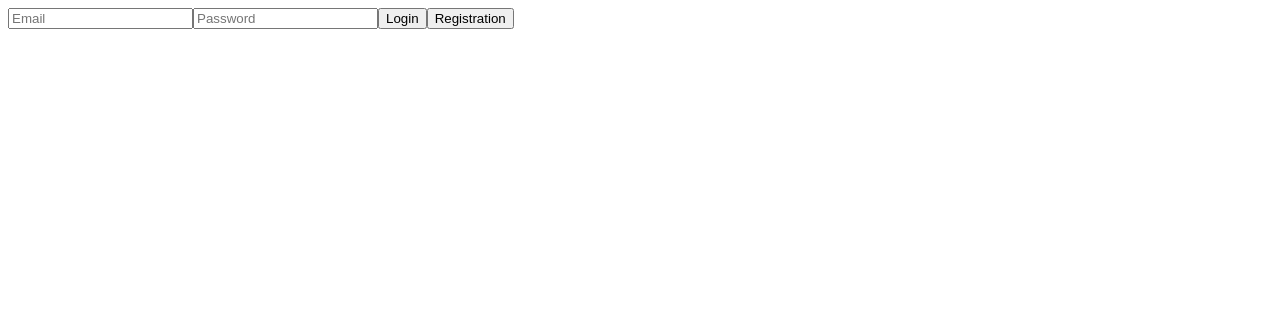
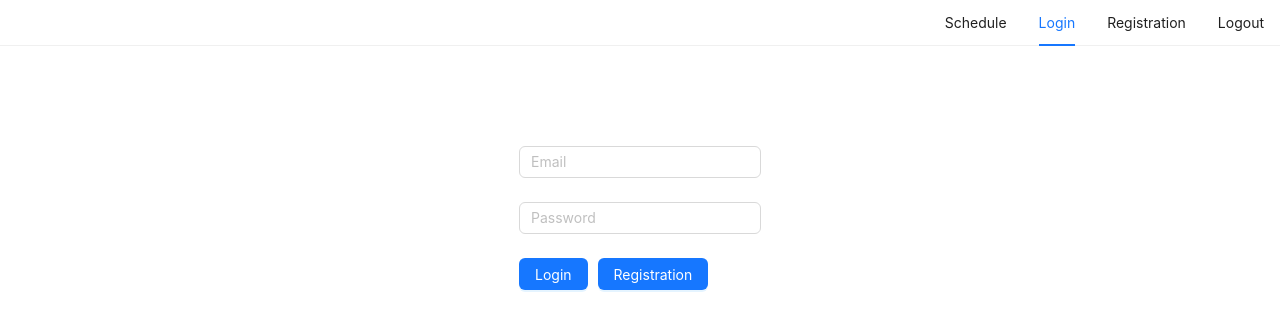
Before and after one commit to fedko-zhenja/room-scheduler-app, a React app in the folder room-scheduler-client/: page / in a window 1280 px wide. Shown: the top 330 px of the page. Built offline with nearby package versions, Linux system fonts and the light colour scheme; the HTML template or start-up script is replaced by a standard one.

Commit message:
feat: implement AuthControls component

```diff
--- a/room-scheduler-client/package.json
+++ b/room-scheduler-client/package.json
@@ -10,10 +10,12 @@
     "preview": "vite preview"
   },
   "dependencies": {
+    "antd": "^5.19.3",
     "axios": "^1.7.2",
     "mobx-react-lite": "^4.0.7",
     "react": "^18.3.1",
-    "react-dom": "^18.3.1"
+    "react-dom": "^18.3.1",
+    "styled-components": "^6.1.12"
   },
   "devDependencies": {
     "@types/react": "^18.3.3",
--- a/room-scheduler-client/src/App.tsx
+++ b/room-scheduler-client/src/App.tsx
@@ -1,9 +1,13 @@
 import {FC, useContext, useEffect, useState} from 'react';
-import LoginForm from './components/LoginForm';
+import LoginForm from './components/LoginForm/LoginForm';
 import { Context } from './index';
 import { observer } from 'mobx-react-lite';
 import { IUser } from './models/IUser';
 import { UserService } from './services/UserService';
+// import { Header } from './components/Header';
+import { Spinner } from './components/Spinner';
+import './index.css';
+import { AuthControls } from './components/AuthControls';
 
 const App: FC = () => {
   const {store} = useContext(Context);
@@ -25,17 +29,38 @@ const App: FC = () => {
   }
 
   if (store.isLoading) {
-    return <div>Loading...</div>
+    return (
+      <div className='content-wrapper'>
+        <AuthControls/>
+        {/* <Header/> */}
+        {/* <div className='content-wrapper'> */}
+          <Spinner/>
+        {/* </div> */}
+      </div>
+)
   }
 
   if (!store.isAuth) {
     return (
+      <div className='content-wrapper'>
+        <AuthControls/>
+        {/* <Header/> */}
+        {/* <LoginForm/> */}
+        {/* <div className='content-wrapper'> */}
+          {/* <Spinner/> */}
           <LoginForm/>
+        {/* </div> */}
+    </div>
     )
   }
 
   return (
+    <div className='content-wrapper'>
+      {/* <Header/> */}
+      <AuthControls/>
+
       <div>
+
         <h1>{store.isAuth ? `User is authorized ${store.user.email}`: 'User is not authorized'}</h1>
 
         <h1>{store.user.isActivated ? 'Account confirmed by email' : 'Account not verified by email'}</h1>
@@ -48,6 +73,9 @@ const App: FC = () => {
         {users.map(user =>
           <div key={user.email}>{user.email}</div>
         )}
+
+      </div>
+
     </div>
   )
 }
--- /dev/null
+++ b/room-scheduler-client/src/components/AuthControls.tsx
@@ -0,0 +1,35 @@
+import React, { useState } from 'react';
+import type { MenuProps } from 'antd';
+import { Menu } from 'antd';
+
+type MenuItem = Required<MenuProps>['items'][number];
+
+const items: MenuItem[] = [
+  {
+    label: 'Schedule',
+    key: 'schedule',
+  },
+  {
+    label: 'Login',
+    key: 'login',
+  },
+  {
+    label: 'Registration',
+    key: 'registration',
+  },
+  {
+    label: 'Logout',
+    key: 'logout',
+  },
+];
+
+export const AuthControls: React.FC = () => {
+  const [current, setCurrent] = useState('login');
+
+  const onClick: MenuProps['onClick'] = (e) => {
+    console.log('click ', e);
+    setCurrent(e.key);
+  };
+
+  return <Menu onClick={onClick} selectedKeys={[current]} mode="horizontal" items={items} style={{justifyContent: "end"}}/>;
+};
--- /dev/null
+++ b/room-scheduler-client/src/components/Header.tsx
@@ -0,0 +1,13 @@
+import {FC} from "react";
+// import { Context } from "../index";
+// import { observer } from 'mobx-react-lite';
+
+export const Header: FC = () => {
+    return (
+        <header>
+            <h1>Яндекс Переговорки</h1>
+        </header>
+    )
+}
+
+// export default observer(Header);
--- a/room-scheduler-client/src/components/LoginForm.tsx
+++ /dev/null
@@ -1,37 +0,0 @@
-import {FC, useContext, useState} from "react";
-import { Context } from "../index";
-import { observer } from 'mobx-react-lite';
-
-const LoginForm: FC = () => {
-    const [email, setEmail] = useState<string>('');
-    const [password, setPassword] = useState<string>('');
-    const {store} = useContext(Context);
-
-    return (
-        <div>
-            <input
-                type="text"
-                placeholder="Email"
-                onChange={e => setEmail(e.target.value)}
-                value={email}
-            />
-
-            <input
-                type="text"
-                placeholder="Password"
-                onChange={e => setPassword(e.target.value)}
-                value={password}
-            />
-
-            <button onClick={() => store.login(email, password)}>
-                Login
-            </button>
-
-            <button onClick={() => store.registration(email, password)}>
-                Registration
-            </button>
-        </div>
-    )
-}
-
-export default observer(LoginForm);
--- /dev/null
+++ b/room-scheduler-client/src/components/LoginForm/LoginForm.style.ts
@@ -0,0 +1,10 @@
+import styled from 'styled-components';
+
+export const LoginFormWrapper = styled.div`
+    padding: 100px;
+    display: flex;
+    flex-direction: column;
+    align-items: center;
+    justify-content: center;
+    border-radius: 10px;
+`
--- /dev/null
+++ b/room-scheduler-client/src/components/LoginForm/LoginForm.tsx
@@ -0,0 +1,52 @@
+import {FC, useContext, useState} from "react";
+import { Context } from "../../index";
+import { observer } from 'mobx-react-lite';
+import { LoginFormWrapper } from "./LoginForm.style";
+
+import { Form, Input, Button } from 'antd';
+
+const LoginForm: FC = () => {
+    const [email, setEmail] = useState<string>('');
+    const [password, setPassword] = useState<string>('');
+    const {store} = useContext(Context);
+
+    return (
+        <LoginFormWrapper>
+            <Form>
+                <Form.Item>
+                    <Input
+                            type="text"
+                            placeholder="Email"
+                            onChange={e => setEmail(e.target.value)}
+                            value={email}
+                        />
+                </Form.Item>
+
+
+                <Form.Item>
+                    <Input
+                            type="text"
+                            placeholder="Password"
+                            onChange={e => setPassword(e.target.value)}
+                            value={password}
+                        />
+                </Form.Item>
+
+                <Button onClick={() => store.login(email, password)}
+                     type="primary">
+
+                    Login
+                </Button>
+
+                <Button onClick={() => store.registration(email, password)}
+                     type="primary"
+                     style={{ marginLeft: '10px' }}>
+
+                    Registration
+                </Button>
+            </Form>
+        </LoginFormWrapper>
+    )
+}
+
+export default observer(LoginForm);
--- /dev/null
+++ b/room-scheduler-client/src/components/Spinner.tsx
@@ -0,0 +1,25 @@
+import React from 'react';
+// import './index.css';
+import { Spin } from 'antd';
+
+// const contentStyle: React.CSSProperties = {
+  // padding: 50,
+  // background: 'rgba(0, 0, 0, 0.05)',
+  // borderRadius: 4,
+  // width: '100%',
+  // height: '100%'
+// };
+
+// const content = <div style={contentStyle} />;
+
+export const Spinner: React.FC = () => (
+  // <Flex gap="middle" vertical>
+  //   <Flex gap="middle">
+      <Spin tip="Loading" size="large">
+        {/* {content} */}
+      </Spin>
+  //   </Flex>
+  // </Flex>
+);
+
+// export default App;
--- /dev/null
+++ b/room-scheduler-client/src/index.css
@@ -0,0 +1,57 @@
+/* body {
+    height: 100%;
+    margin: 10px;
+    display: flex;
+    justify-content: center;
+    align-items: center;
+}
+
+#root {
+    width: 100%;
+}
+
+.content-wrapper {
+    width: 100%;
+    height: 100%;
+} */
+
+/* body {
+    height: 100%;
+    margin: 10px;
+    display: flex;
+    justify-content: center;
+    align-items: center;
+  }
+
+  #root {
+    width: 100%;
+    height: 100%;
+  }
+
+  .content-wrapper {
+    width: 100%;
+    height: 100%;
+    display: flex;
+    justify-content: center;
+    align-items: center;
+  } */
+
+  html, body, #root {
+    height: 100%;
+    margin: 0;
+  }
+
+  /* body {
+    display: flex;
+    justify-content: center;
+    align-items: center;
+  } */
+
+  /* .content-wrapper {
+    width: 100%;
+    height: 100%;
+    display: flex;
+    justify-content: center;
+    align-items: center;
+    flex-direction: column;
+  } */
--- a/room-scheduler-client/src/index.tsx
+++ b/room-scheduler-client/src/index.tsx
@@ -2,6 +2,7 @@ import { createContext } from 'react';
 import ReactDOM from 'react-dom/client';
 import App from './App';
 import { Store } from './store/store';
+import './index.css';
 
 interface State {
   store: Store;
```
Also changed, not shown: 1 other file (tests, documents, lock files or other folders). Lines whose indentation alone changed are shown as unchanged.
